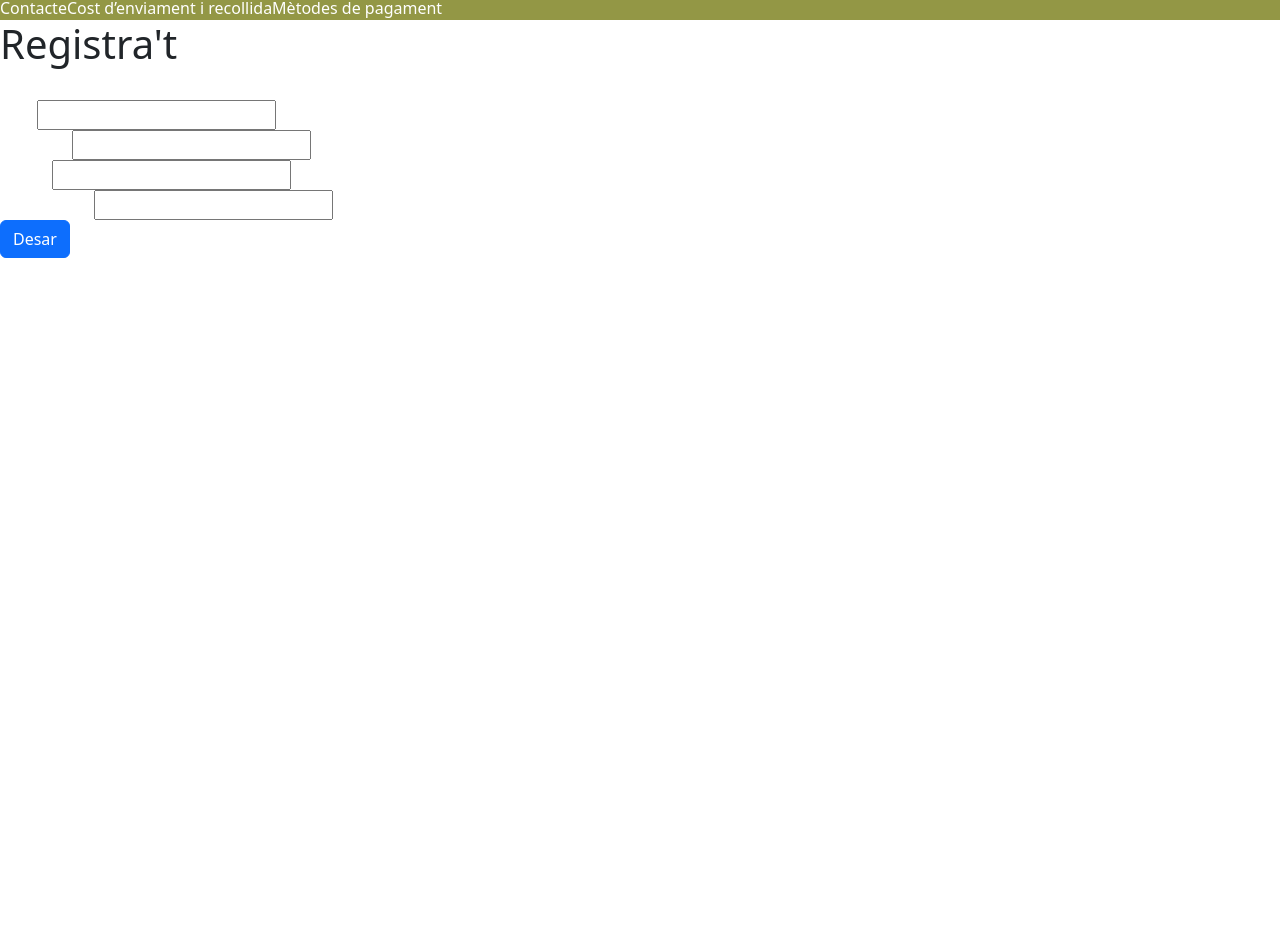
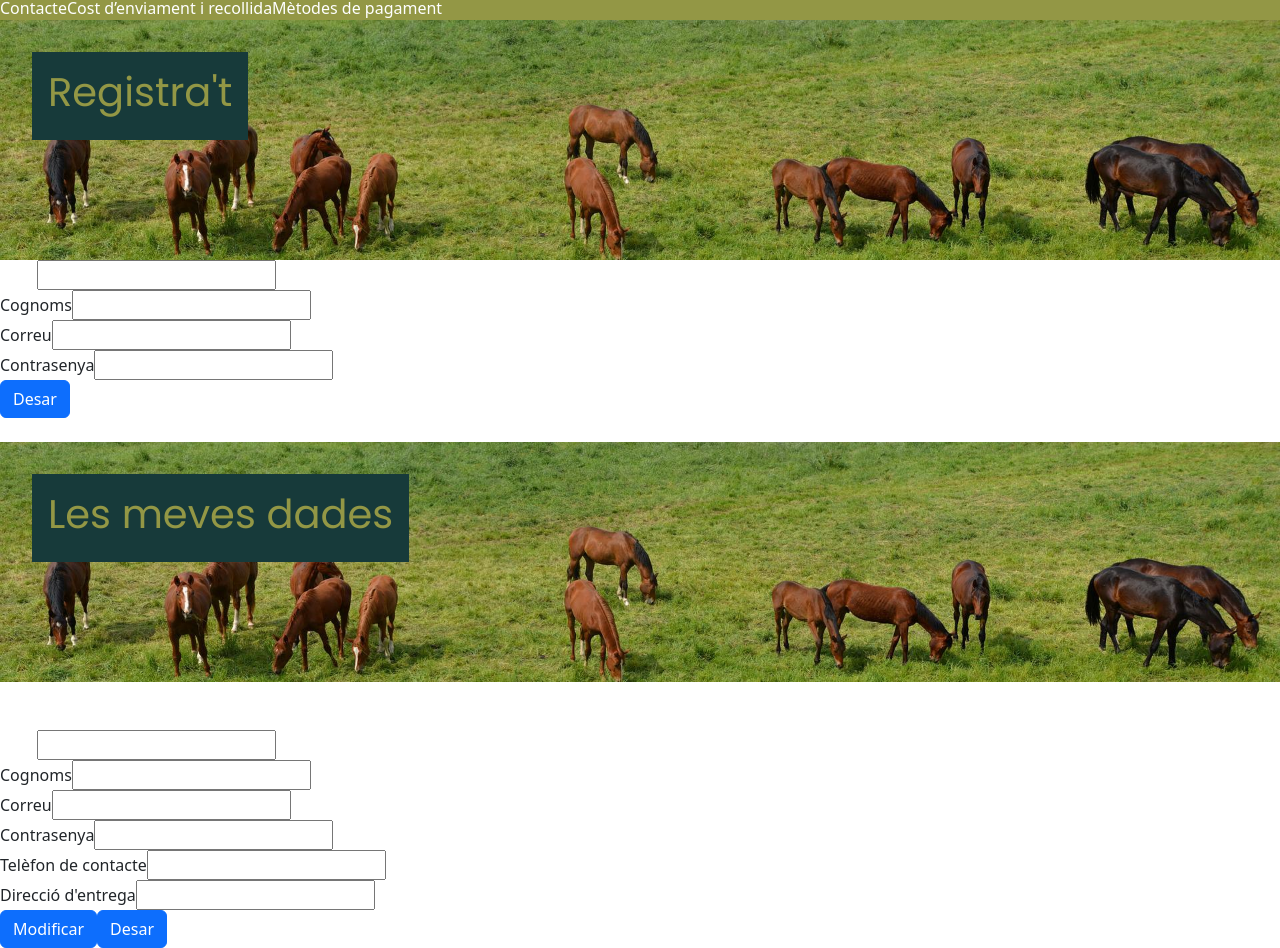
Before and after one commit to foresthdev/Forest_horses, a React (Create React App) app in the folder client/: page / in a window 1280 px wide. Shown: the part 1113-2061 px from the top of the page. Before the commit the page ends 1371 px from the top, so only its background shows below. Built offline with nearby package versions, Linux system fonts and the light colour scheme.

Commit message:
#17 Les meves dades

```diff
--- a/client/src/App.js
+++ b/client/src/App.js
@@ -2,6 +2,7 @@
 import Home from './pages/Nav/Home';
 import Apadrina from './pages/Nav/Apadrina';
 import Registrados from './pages/Registrados';
+import Mevesdades from './pages/Mevesdades';
 
 
 function App() {
@@ -11,6 +12,8 @@ function App() {
       <Home />
       <Apadrina />
       <Registrados />
+      <Mevesdades />
+
 
 
     </div>
--- /dev/null
+++ b/client/src/components/Menu.jsx
@@ -0,0 +1,31 @@
+import React from "react";
+import '../App.css';
+
+
+ export default function Menu() {
+  return (
+<div className="Menu">
+          <a
+            className="dades"
+            href="#les meves dades"
+            style={{ color: "#fff", textDecoration: "none" }}
+          >
+            Les meves dades
+          </a>
+          <a
+            className="historial"
+            href="#historial de comandes"
+            style={{ color: "#fff", textDecoration: "none" }}
+          >
+            Historial de comandes
+          </a>
+          <a
+            className="tanca"
+            href="#tanca sessió"
+            style={{ color: "#fff", textDecoration: "none" }}
+          >
+            Tanca sessió
+          </a>
+        </div>
+
+  )}
--- a/client/src/pages/Mevesdades.js
+++ b/client/src/pages/Mevesdades.jsx
@@ -1,19 +1,22 @@
 // import './App.css';
 import React from "react";
 import { Button } from "react-bootstrap";
+import Menu from '../components/Menu';
 
 export default function Misdatos() {
     return (
-    <main>
-
-      <div className="misdatos">
+      <div>
+    <header className="Header">
+        <div className="header-title">
+          {" "}
+          {/*background image con parallax*/}
           <h1>Les meves dades</h1>
         </div>
+      </header>
 
-       <div className="body">
+    <main>
        {/* <h2 className="hola">Hola des de Forest Horses!</h2> */}
-
-
+       <Menu />
        <div className = "lista">
             <a
             className="registro"
@@ -22,6 +25,7 @@ export default function Misdatos() {
         >
           Registra't
         </a>
+
         <a
           className="historial"
           href="#historial de comandes"
@@ -29,6 +33,7 @@ export default function Misdatos() {
         >
           Historial de comandes
         </a>
+
         <a
           className="tanca"
           href="#tanca sessió"
@@ -47,6 +52,8 @@ export default function Misdatos() {
             name="nom"
             />
         </div>
+        </div>
+
         <div className="form">
             <label>Cognoms</label>
             <input
@@ -55,6 +62,7 @@ export default function Misdatos() {
             name="cognoms"
             />
         </div>
+
         <div className="form">
             <label>Correu</label>
             <input
@@ -63,6 +71,7 @@ export default function Misdatos() {
             name="correu"
             />
         </div>
+
         <div className="form">
             <label>Contrasenya</label>
             <input
@@ -71,6 +80,7 @@ export default function Misdatos() {
             name="contrasenya"
             />
         </div>
+
         <div className="form">
             <label>Telèfon de contacte</label>
             <input
@@ -79,6 +89,7 @@ export default function Misdatos() {
             name="teléfono"
             />
         </div>
+
             <div className="form">
             <label>Direcció d'entrega</label>
             <input
@@ -87,15 +98,13 @@ export default function Misdatos() {
             name="dirección"
             />
       </div>
+
       <div>
       <Button className="boton">Modificar</Button>
       <Button className="boton">Desar</Button>
       </div>
-      </div>
 
-
+      </main>
 
       </div>
-    </main>
-
     )}
--- a/client/src/pages/Registrados.js
+++ /dev/null
@@ -1,75 +0,0 @@
-// import './App.css';
-import React from "react";
-import { Button } from "react-bootstrap";
-
-export default function Registrados() {
-    return (
-        <main>
-      <div className="registrados">
-          <h1>Registra't</h1>
-       </div>
-       <div className="body">
-       {/* <h2 className="hola">Hola des de Forest Horses!</h2> */}
-
-       <div className = "lista">
-        <a
-          className="dades"
-          href="#les meves dades"
-          style={{ color: "#fff", textDecoration: "none" }}
-        >
-          Les meves dades
-        </a>
-        <a
-          className="historial"
-          href="#historial de comandes"
-          style={{ color: "#fff", textDecoration: "none" }}
-        >
-          Historial de comandes
-        </a>
-        <a
-          className="tanca"
-          href="#tanca sessió"
-          style={{ color: "#fff", textDecoration: "none" }}
-        >
-          Tanca sessió
-        </a>
-
-      </div>
-      <div className = "formulario" style={{ color: "#fff" }} >
-      <div className="form">
-        <label>Nom</label>
-        <input
-          className="input"
-          type="text"
-          name="nom"
-        />
-      </div>
-      <div className="form">
-        <label>Cognoms</label>
-        <input
-          className="input"
-          type="text"
-          name="cognoms"
-        />
-      </div>
-      <div className="form">
-        <label>Correu</label>
-        <input
-          className="input"
-          type="text"
-          name="correu"
-        />
-      </div>
-      <div className="form">
-        <label>Contrasenya</label>
-        <input
-          className="input"
-          type="text"
-          name="contrasenya"
-        />
-      </div>
-      <Button className="boton">Desar</Button>
-      </div>
-    </div>
-    </main>
-    )}
--- /dev/null
+++ b/client/src/pages/Registrados.jsx
@@ -0,0 +1,46 @@
+// import './App.css';
+import React from "react";
+import { Button } from "react-bootstrap";
+import Menu from '../components/Menu';
+
+export default function Registrados() {
+  return (
+    <div>
+      <header className="Header">
+        <div className="header-title">
+          {" "}
+          {/*background image con parallax*/}
+          <h1>Registra't</h1>
+        </div>
+      </header>
+
+      <main>
+        {/* <h2 className="hola">Hola des de Forest Horses!</h2> */}
+
+
+        <div className="formulario" style={{ color: "#fff" }}>
+          <div className="form">
+            <label>Nom</label>
+            <input className="input" type="text" name="nom" />
+          </div>
+        </div>
+
+        <div className="form">
+          <label>Cognoms</label>
+          <input className="input" type="text" name="cognoms" />
+        </div>
+        <div className="form">
+          <label>Correu</label>
+          <input className="input" type="text" name="correu" />
+        </div>
+        <div className="form">
+          <label>Contrasenya</label>
+          <input className="input" type="text" name="contrasenya" />
+        </div>
+        <Button className="boton">Desar</Button>
+
+      </main>
+      <Menu />
+    </div>
+  );
+}
```
Lines whose indentation alone changed are shown as unchanged.
